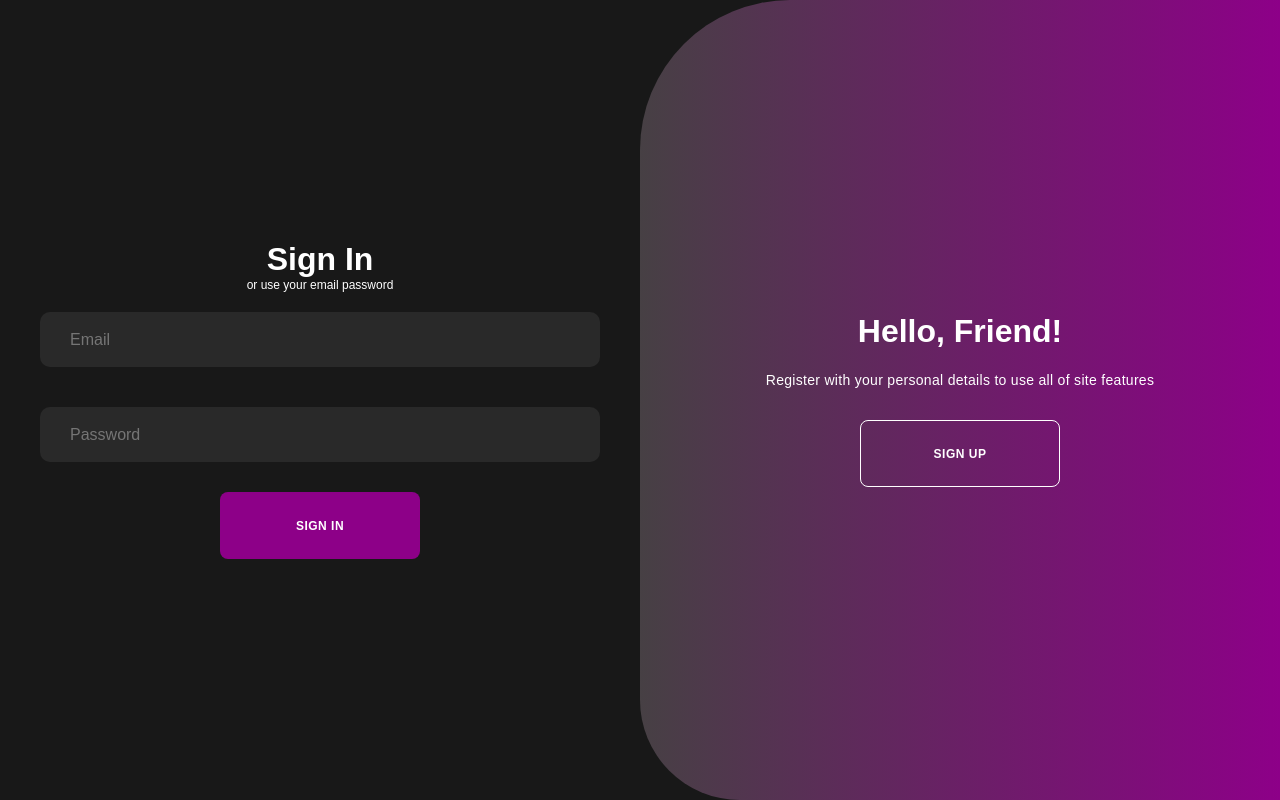
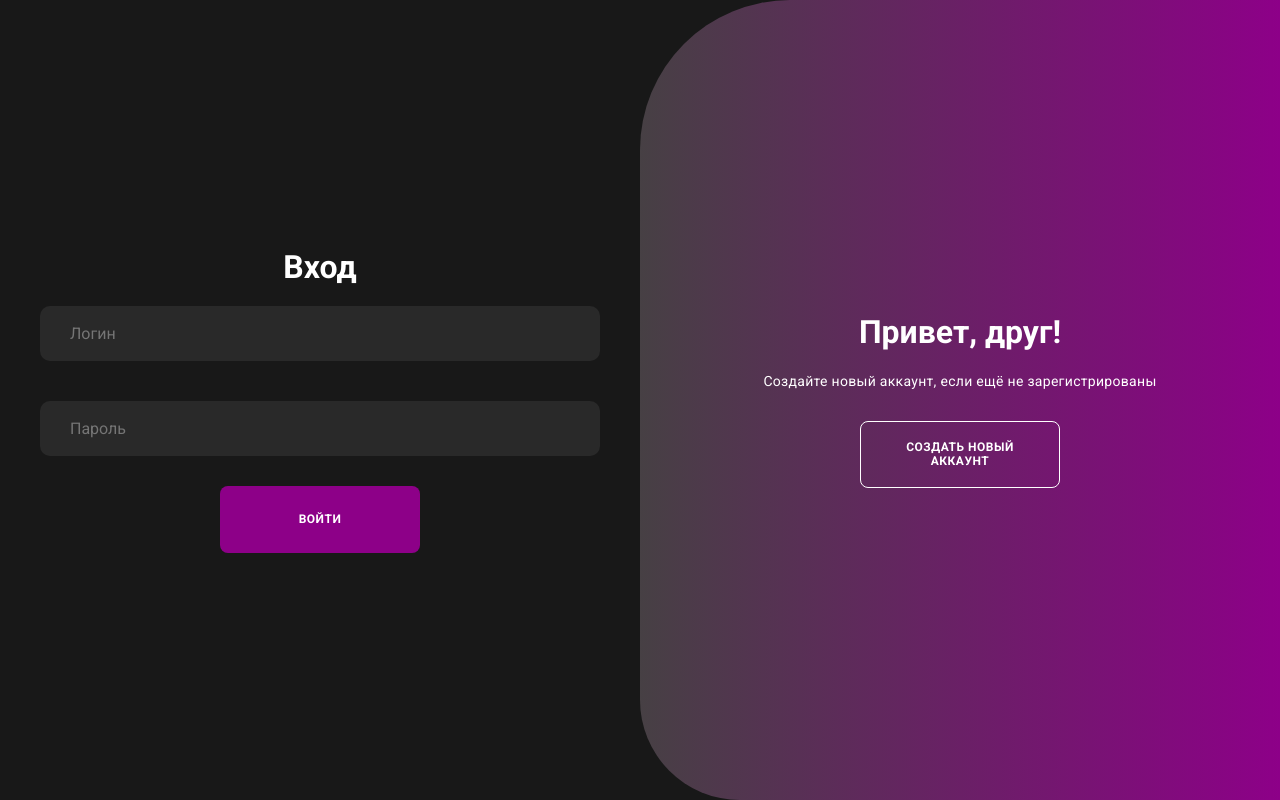
Before and after one commit to papper-ai/Papper-web, a React app: page / in a window 1280 px wide. Built offline with nearby package versions, Linux system fonts and the light colour scheme.

Commit message:
Add decompose AuthForn

```diff
--- a/src/app/styles/reset.scss
+++ b/src/app/styles/reset.scss
@@ -1,10 +1,14 @@
+@import url('https://fonts.googleapis.com/css2?family=Roboto:ital,wght@0,100;0,300;0,400;0,500;0,700;0,900;1,100;1,300;1,400;1,500;1,700;1,900&display=swap');
+
+
 * {
     margin: 0;
     padding: 0;
     box-sizing: border-box;
 }
 body {
-    background-color: var();
+    background-color: var(--bg-color);
+    font-family: 'Roboto', sans-serif;
 }
 
 input,
--- a/src/features/AuthForm/index.ts
+++ b/src/features/AuthForm/index.ts
@@ -1,4 +1,4 @@
-import { AuthForm } from "./ui/AuthForm";
+import { AuthForm } from "./ui/AuthForm/AuthForm";
 
 export {
     AuthForm
--- a/src/features/AuthForm/ui/AuthForm.tsx
+++ /dev/null
@@ -1,74 +0,0 @@
-import classNames from 'classnames';
-import './AuthForm.scss';
-import { Input } from 'shared/ui/Input/Input';
-import { Button, ThemeButton } from 'shared/ui/Button/Button';
-import { useState } from 'react';
-
-export const enum FormType {
-    LOGIN = 'login',
-    REGISTER = 'register'
-}
-
-
-interface AuthFormProps {
-    className?: string
-    formType: FormType
-}
-
-export const AuthForm = (props: AuthFormProps) => {
-
-    const [toggle, setToggle] = useState(false);
-
-    const {
-        formType,
-        className
-    } = props
-    const handleToggle = () => {
-        setToggle(!toggle);
-    }
-
-
-    return (
-        <div className={classNames('container', {"active": toggle})} id="container">
-            <div className="form-container sign-up">
-                <form>
-                    <h1>Create Account</h1>
-                    <span>or use your email for registeration</span>
-                    <Input type="text" placeholder="Секретный ключ" />
-                    <Input type="text" placeholder="Name" />
-                    <Input type="email" placeholder="Email" />
-                    <Input type="password" placeholder="Password" />
-                    <Button>Sign Up</Button>
-                </form>
-            </div>
-            <div className="form-container sign-in">
-                <form>
-                    <h1>Sign In</h1>
-                    <span>or use your email password</span>
-                    <Input type="email" placeholder="Email" />
-                    <Input type="password" placeholder="Password" />
-                    <Button>Sign In</Button>
-                </form>
-            </div>
-            <div className="toggle-container">
-                <div className="toggle">
-                    <div className="toggle-panel toggle-left">
-                        <h1>Welcome Back!</h1>
-                        <p>Enter your personal details to use all of site features</p>
-                        <Button onClick={handleToggle} className="hidden">
-                            Sign In
-                        </Button>
-                    </div>
-                    <div className="toggle-panel toggle-right">
-                        <h1>Hello, Friend!</h1>
-                        <p>Register with your personal details to use all of site features</p>
-                        <Button onClick={handleToggle}className="hidden">
-                            Sign Up
-                        </Button>
-                    </div>
-                </div>
-            </div>
-        </div>
-
-    );
-}
--- a/src/features/AuthForm/ui/AuthForm.scss
+++ b/src/features/AuthForm/ui/AuthForm/AuthForm.scss
@@ -1,11 +1,3 @@
-*{
-    margin: 0;
-    padding: 0;
-    box-sizing: border-box;
-    font-family: 'Montserrat', sans-serif;
-}
-
-
 
 .container{
     // position: absolute;
@@ -50,15 +42,7 @@
     border-color: #fff;
 }
 
-.container form{
-    background-color: var(--bg-color);
-    display: flex;
-    align-items: center;
-    justify-content: center;
-    flex-direction: column;
-    padding: 0 40px;
-    height: 100%;
-}
+
 
 // .container input{
 //     border: none;
@@ -66,18 +50,8 @@
 //     width: 100%;
 // }
 
-.form-container{
-    position: absolute;
-    top: 0;
-    height: 100%;
-    transition: all 0.6s ease-in-out;
-}
 
-.sign-in{
-    left: 0;
-    width: 50%;
-    z-index: 2;
-}
+
 
 .container .sign-in button{
     background-color: var(--tertiary-color);
@@ -87,12 +61,7 @@
 }
 
 
-.sign-up{
-    left: 0;
-    width: 50%;
-    opacity: 0;
-    z-index: 1;
-}
+
 
 .container.active .sign-up{
     transform: translateX(100%);
--- /dev/null
+++ b/src/features/AuthForm/ui/AuthForm/AuthForm.tsx
@@ -0,0 +1,44 @@
+import classNames from 'classnames';
+import './AuthForm.scss';
+import { useState } from 'react';
+import { TogglePanel } from '../TogglePanel/TogglePanel';
+import { FormContainer } from '../FormContainer/FormContainer';
+
+
+interface AuthFormProps {
+    className?: string
+}
+
+export const AuthForm = (props: AuthFormProps) => {
+
+    const [toggle, setToggle] = useState(false);
+
+    const handleToggle = () => {
+        setToggle(!toggle);
+    }
+
+
+    return (
+        <div className={classNames('container', { "active": toggle })}>
+            <FormContainer title='Регистрация' formType={"sign-up"} buttonName='Создать аккаунт'/>
+            <FormContainer title='Вход' formType={"sign-in"} buttonName='Войти'/>
+            <div className="toggle-container">
+                <div className="toggle">
+                    <TogglePanel
+                        className="toggle-left"
+                        title="Войти в уже существующий аккаунт"
+                        description="Войдите в свою учетную запись, если у вас уже есть аккаунт"
+                        buttonName="Войти в аккаунт"
+                        onClick={handleToggle} />
+                    <TogglePanel
+                        className="toggle-right"
+                        title="Привет, друг!"
+                        description="Создайте новый аккаунт, если ещё не зарегистрированы"
+                        buttonName="Создать новый аккаунт"
+                        onClick={handleToggle} />
+                </div>
+            </div>
+        </div>
+
+    );
+}
--- /dev/null
+++ b/src/features/AuthForm/ui/FormContainer/FormContainer.scss
@@ -0,0 +1,27 @@
+form{
+    background-color: var(--bg-color);
+    display: flex;
+    align-items: center;
+    justify-content: center;
+    flex-direction: column;
+    padding: 0 40px;
+    height: 100%;
+}
+.form-container{
+    position: absolute;
+    top: 0;
+    height: 100%;
+    transition: all 0.6s ease-in-out;
+}
+.sign-in{
+    left: 0;
+    width: 50%;
+    z-index: 2;
+}
+
+.sign-up{
+    left: 0;
+    width: 50%;
+    opacity: 0;
+    z-index: 1;
+}
--- /dev/null
+++ b/src/features/AuthForm/ui/FormContainer/FormContainer.tsx
@@ -0,0 +1,46 @@
+import classNames from 'classnames';
+import './FormContainer.scss';
+import { Input } from 'shared/ui/Input/Input';
+import { Button } from 'shared/ui/Button/Button';
+
+export type FormType = 'sign-up' | 'sign-in';
+
+
+interface FormContainerProps {
+    className?: string,
+    title: string,
+    description?: string,
+    buttonName: string,
+    formType: FormType
+}
+
+export const FormContainer = (props: FormContainerProps) => {
+    const {
+        className,
+        title,
+        description,
+        buttonName,
+        formType
+    } = props
+
+    const isSignUp = formType === 'sign-up';
+
+    return (
+        <div className={"form-container " + formType}>
+            <form>
+                <h1>{title}</h1>
+                <span>{description}</span>
+                {isSignUp && (
+                    <>
+                        <Input type="text" placeholder="Секретный ключ" />
+                        <Input type="text" placeholder="Имя" />
+                        <Input type="text" placeholder="Фамилия" />
+                    </>
+                )}
+                <Input type="text" placeholder="Логин" />
+                <Input type="password" placeholder="Пароль" />
+                <Button>{buttonName}</Button>
+            </form>
+        </div>
+    );
+}
--- /dev/null
+++ b/src/features/AuthForm/ui/TogglePanel/TogglePanel.scss
@@ -0,0 +1,22 @@
+.togglePanel{
+    position: absolute;
+    width: 50%;
+    height: 100%;
+    display: flex;
+    align-items: center;
+    justify-content: center;
+    flex-direction: column;
+    padding: 0 30px;
+    text-align: center;
+    top: 0;
+    transform: translateX(0);
+    transition: all 0.6s ease-in-out;
+}
+
+.toggle-left{
+    transform: translateX(-200%);
+}
+.toggle-right{
+    right: 0;
+    transform: translateX(0);
+}
--- /dev/null
+++ b/src/features/AuthForm/ui/TogglePanel/TogglePanel.tsx
@@ -0,0 +1,31 @@
+import classNames  from 'classnames';
+import './TogglePanel.scss';
+import { Button } from 'shared/ui/Button/Button';
+import { FC } from 'react';
+
+interface TogglePanelProps {
+    className?: string;
+    title: string;
+    description: string;
+    buttonName: string;
+    onClick: () => void;
+}
+
+export const TogglePanel: FC<TogglePanelProps> = (props: TogglePanelProps) => {
+    const {
+        className,
+        title,
+        description,
+        buttonName,
+        onClick
+    } = props
+
+
+    return (
+        <div className={classNames("togglePanel", {}, [className])}>
+            <h1>{title}</h1>
+            <p>{description}</p>
+            <Button onClick={onClick} className="hidden">{buttonName}</Button>
+        </div>
+    );
+}
--- a/src/pages/AuthPage/ui/AuthPage.tsx
+++ b/src/pages/AuthPage/ui/AuthPage.tsx
@@ -1,10 +1,9 @@
 import { AuthForm } from 'features/AuthForm';
-import { FormType } from 'features/AuthForm/ui/AuthForm';
 
 const AuthPage = () => {
     return (
 
-        <AuthForm formType={FormType.REGISTER} />
+        <AuthForm />
 
     );
 }
```
